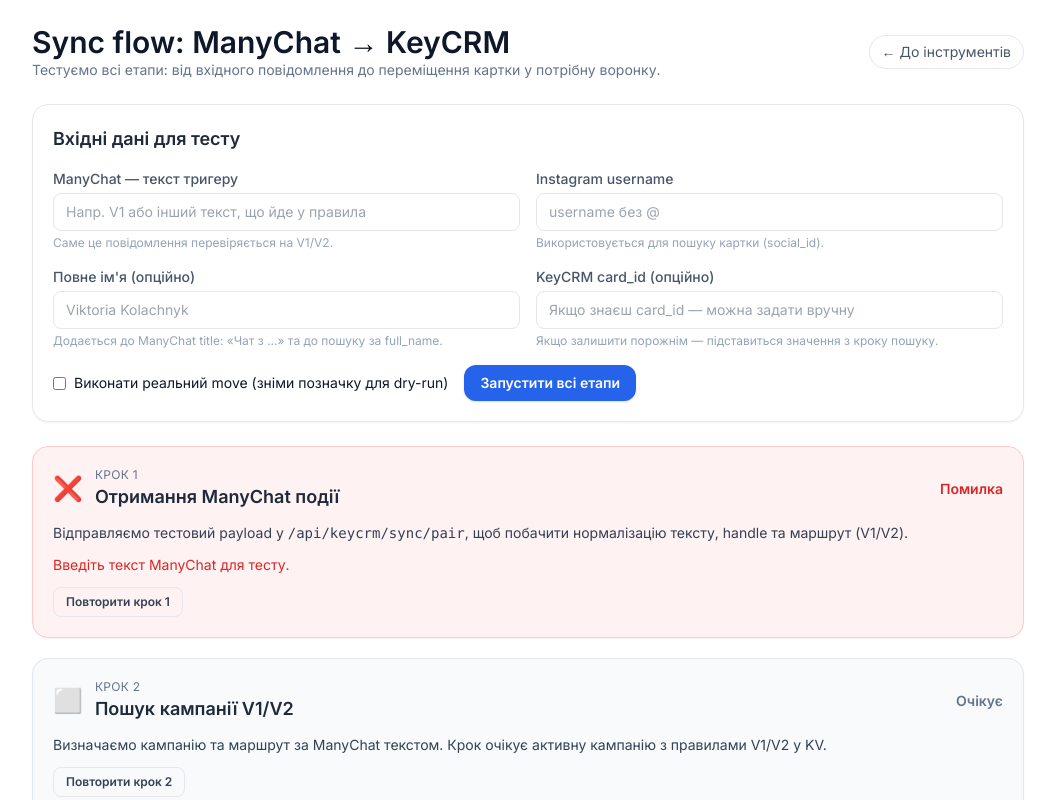
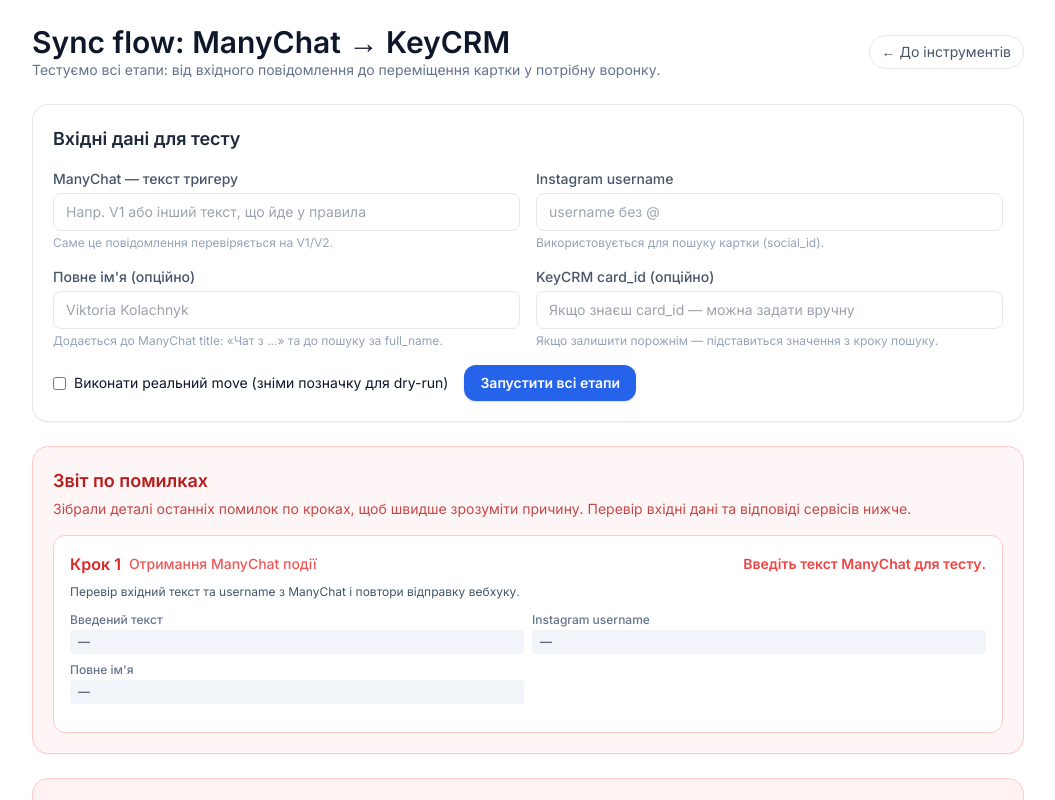
Before and after one commit to yurashko-ux/P-3-0, a Next.js app in the folder web/: page /admin/tools/sync-flow in a window 1280 px wide. Both pictures are taken after a click on the button "Запустити всі етапи". Shown: the top 800 px of the page, without its empty margins (112-1167 px from the left). Built offline with nearby package versions, Linux system fonts and the light colour scheme; no server answers; the database is empty.

Commit message:
Add detailed error report to sync flow tester

```diff
--- a/web/app/admin/tools/sync-flow/page.tsx
+++ b/web/app/admin/tools/sync-flow/page.tsx
@@ -141,6 +141,30 @@ function fmtTarget(target?: CampaignTarget) {
   const parts = [target.pipelineName || target.pipeline, target.statusName || target.status].filter(Boolean);
   return parts.length ? parts.join(' · ') : '—';
 }
+
+function present(value: any): string {
+  if (value === null || value === undefined) return '—';
+  if (typeof value === 'string') {
+    const trimmed = value.trim();
+    return trimmed ? trimmed : '—';
+  }
+  if (typeof value === 'boolean') return value ? 'Так' : 'Ні';
+  if (typeof value === 'number') return Number.isFinite(value) ? String(value) : '—';
+  try {
+    return JSON.stringify(value);
+  } catch {
+    return String(value);
+  }
+}
+
+type ErrorEntry = {
+  step: number;
+  title: string;
+  message: string;
+  hint?: string;
+  context?: { label: string; value: string }[];
+  raw?: any;
+};
 
 // ----- Components -----
 
@@ -557,6 +581,127 @@ export default function SyncFlowToolPage() {
     }`;
   }, [selectedCampaign?.base]);
 
+  const errorEntries = useMemo<ErrorEntry[]>(() => {
+    const entries: ErrorEntry[] = [];
+
+    if (step1.status === 'error' && step1.error) {
+      entries.push({
+        step: 1,
+        title: 'Отримання ManyChat події',
+        message: step1.error,
+        hint: 'Перевір вхідний текст та username з ManyChat і повтори відправку вебхуку.',
+        context: [
+          { label: 'Введений текст', value: present(manychatValue) },
+          { label: 'Instagram username', value: present(instagramUsername) },
+          { label: "Повне ім'я", value: present(fullName) },
+        ],
+        raw: step1.data,
+      });
+    }
+
+    if (step2.status === 'error' && step2.error) {
+      const pair = ((step2.data as unknown as PairResponse) || lastPair || null) as PairResponse | null;
+      const campaignId = pair?.campaign?.id || pair?.campaign?.__index_id || '';
+      const normalizedText = pair?.input?.text || pair?.input?.title || pair?.input?.handle || manychatValue;
+      entries.push({
+        step: 2,
+        title: 'Пошук кампанії V1/V2',
+        message: step2.error,
+        hint:
+          'Переконайся, що у KV є активна кампанія з правилом, яке відповідає нормалізованому тексту ManyChat та має заповнені маршрути V1/V2.',
+        context: [
+          { label: 'Нормалізований текст', value: present(normalizedText) },
+          { label: 'Маршрут з вебхуку', value: present(pair?.route ? pair.route.toUpperCase() : '—') },
+          {
+            label: 'Кампанія з вебхуку',
+            value: campaignId ? `${pair?.campaign?.name || 'Без назви'} (#${campaignId})` : '—',
+          },
+          { label: 'Доступна базова воронка', value: present(baseInfo) },
+        ],
+        raw: pair,
+      });
+    }
+
+    if (step3.status === 'error' && step3.error) {
+      const scope = selectedCampaign?.base?.pipeline && selectedCampaign?.base?.status ? 'Кампанія' : 'Глобально';
+      const strategy = instagramUsername.trim() && fullName.trim() ? 'username + ПІБ' : instagramUsername.trim() ? 'username' : 'ПІБ';
+      entries.push({
+        step: 3,
+        title: 'Пошук картки у KeyCRM',
+        message: step3.error,
+        hint: 'Звір правильність username/ПІБ та доступність картки у базовій воронці кампанії.',
+        context: [
+          { label: 'Instagram username', value: present(instagramUsername) },
+          { label: "Повне ім'я", value: present(fullName) },
+          { label: 'Режим пошуку', value: strategy },
+          { label: 'Область пошуку', value: scope },
+          { label: 'Очікуваний card_id', value: present(cardIdOverride || lastFind?.result?.id) },
+        ],
+        raw: step3.data || lastFind,
+      });
+    }
+
+    if (step4.status === 'error' && step4.error) {
+      const effectivePipeline = targetPipelineId || targetPreset?.pipeline || '';
+      const effectiveStatus = targetStatusId || targetPreset?.status || '';
+      const pipelineTitle =
+        pipelines.find((item) => item.id === effectivePipeline)?.title ||
+        targetPreset?.pipelineName ||
+        (effectivePipeline ? `#${effectivePipeline}` : '—');
+      const statusTitle =
+        targetStatuses.find((item) => item.id === effectiveStatus)?.title ||
+        targetPreset?.statusName ||
+        (effectiveStatus ? `#${effectiveStatus}` : '—');
+      const cardId = cardIdOverride.trim() || (lastFind?.result?.id ? String(lastFind.result.id) : '');
+      entries.push({
+        step: 4,
+        title: 'Move картки у KeyCRM',
+        message: step4.error,
+        hint: 'Переконайся, що card_id існує та має доступ до вибраної воронки і статусу. За потреби повтори пошук.',
+        context: [
+          { label: 'card_id для move', value: present(cardId) },
+          { label: 'Цільова воронка', value: present(pipelineTitle) },
+          { label: 'Цільовий статус', value: present(statusTitle) },
+          { label: 'Режим виконання', value: dryRun ? 'Dry-run (без змін)' : 'Реальний move' },
+        ],
+        raw: step4.data,
+      });
+    }
+
+    return entries;
+  }, [
+    baseInfo,
+    cardIdOverride,
+    dryRun,
+    fullName,
+    instagramUsername,
+    lastFind,
+    lastPair,
+    manychatValue,
+    pipelines,
+    selectedCampaign?.base?.pipeline,
+    selectedCampaign?.base?.status,
+    step1.data,
+    step1.error,
+    step1.status,
+    step2.data,
+    step2.error,
+    step2.status,
+    step3.data,
+    step3.error,
+    step3.status,
+    step4.data,
+    step4.error,
+    step4.status,
+    targetPipelineId,
+    targetPreset?.pipeline,
+    targetPreset?.pipelineName,
+    targetPreset?.status,
+    targetPreset?.statusName,
+    targetStatusId,
+    targetStatuses,
+  ]);
+
   return (
     <div className="mx-auto max-w-5xl px-4 py-6">
       <div className="mb-6 flex items-center justify-between gap-3">
@@ -622,6 +767,48 @@ export default function SyncFlowToolPage() {
           </button>
         </div>
       </section>
+
+      {errorEntries.length > 0 && (
+        <section className="mb-6 rounded-2xl border border-red-200 bg-red-50/70 p-5 shadow-sm">
+          <h2 className="text-lg font-semibold text-red-700">Звіт по помилках</h2>
+          <p className="mb-4 mt-1 text-sm text-red-700/80">
+            Зібрали деталі останніх помилок по кроках, щоб швидше зрозуміти причину. Перевір вхідні дані та відповіді
+            сервісів нижче.
+          </p>
+          <div className="space-y-4">
+            {errorEntries.map((entry) => (
+              <div key={`error-${entry.step}-${entry.message}`} className="rounded-xl border border-red-200 bg-white p-4">
+                <header className="mb-2 flex flex-col gap-1 sm:flex-row sm:items-center sm:justify-between">
+                  <div className="flex flex-wrap items-center gap-2 text-red-600">
+                    <span className="text-base font-semibold">Крок {entry.step}</span>
+                    <span className="text-sm font-medium text-red-500/90">{entry.title}</span>
+                  </div>
+                  <span className="text-sm font-semibold text-red-500">{entry.message}</span>
+                </header>
+                {entry.hint && <p className="mb-3 text-xs text-slate-600">{entry.hint}</p>}
+                {entry.context && entry.context.length > 0 && (
+                  <dl className="mb-3 grid gap-2 text-xs text-slate-600 sm:grid-cols-2">
+                    {entry.context.map(({ label, value }) => (
+                      <div key={label} className="flex flex-col gap-0.5">
+                        <dt className="font-medium text-slate-500">{label}</dt>
+                        <dd className="rounded bg-slate-100 px-2 py-1 text-slate-700">{value}</dd>
+                      </div>
+                    ))}
+                  </dl>
+                )}
+                {entry.raw && (
+                  <details className="rounded-lg bg-slate-100 p-3 text-xs text-slate-700">
+                    <summary className="cursor-pointer font-semibold text-slate-600">Сирі дані кроку</summary>
+                    <pre className="mt-2 max-h-60 overflow-auto whitespace-pre-wrap text-[11px] leading-4">
+                      {jsonPreview(entry.raw) ?? '—'}
+                    </pre>
+                  </details>
+                )}
+              </div>
+            ))}
+          </div>
+        </section>
+      )}
 
       <div className="grid gap-5">
         <StepCard step="1" title="Отримання ManyChat події" status={step1.status}>
```
